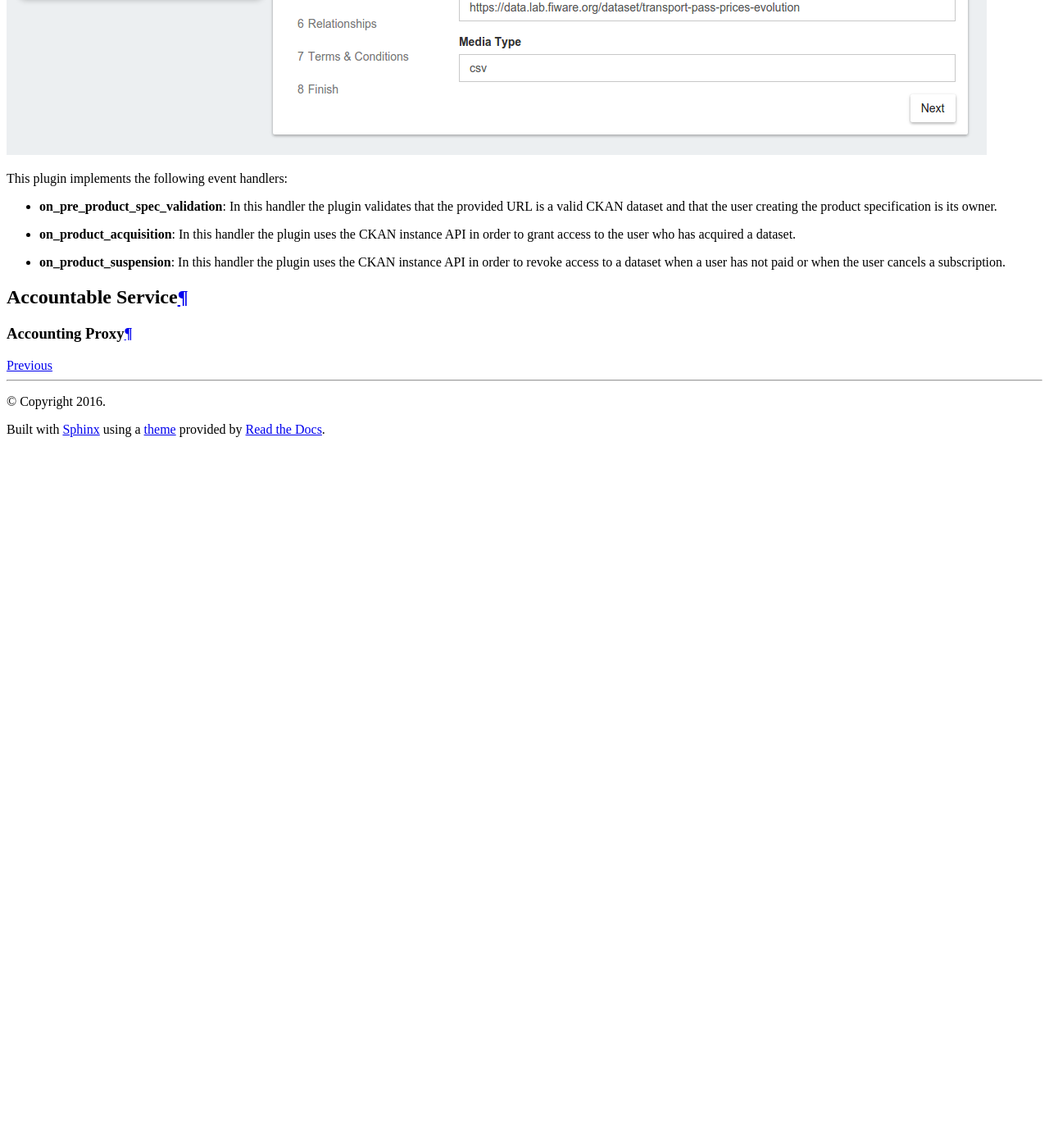
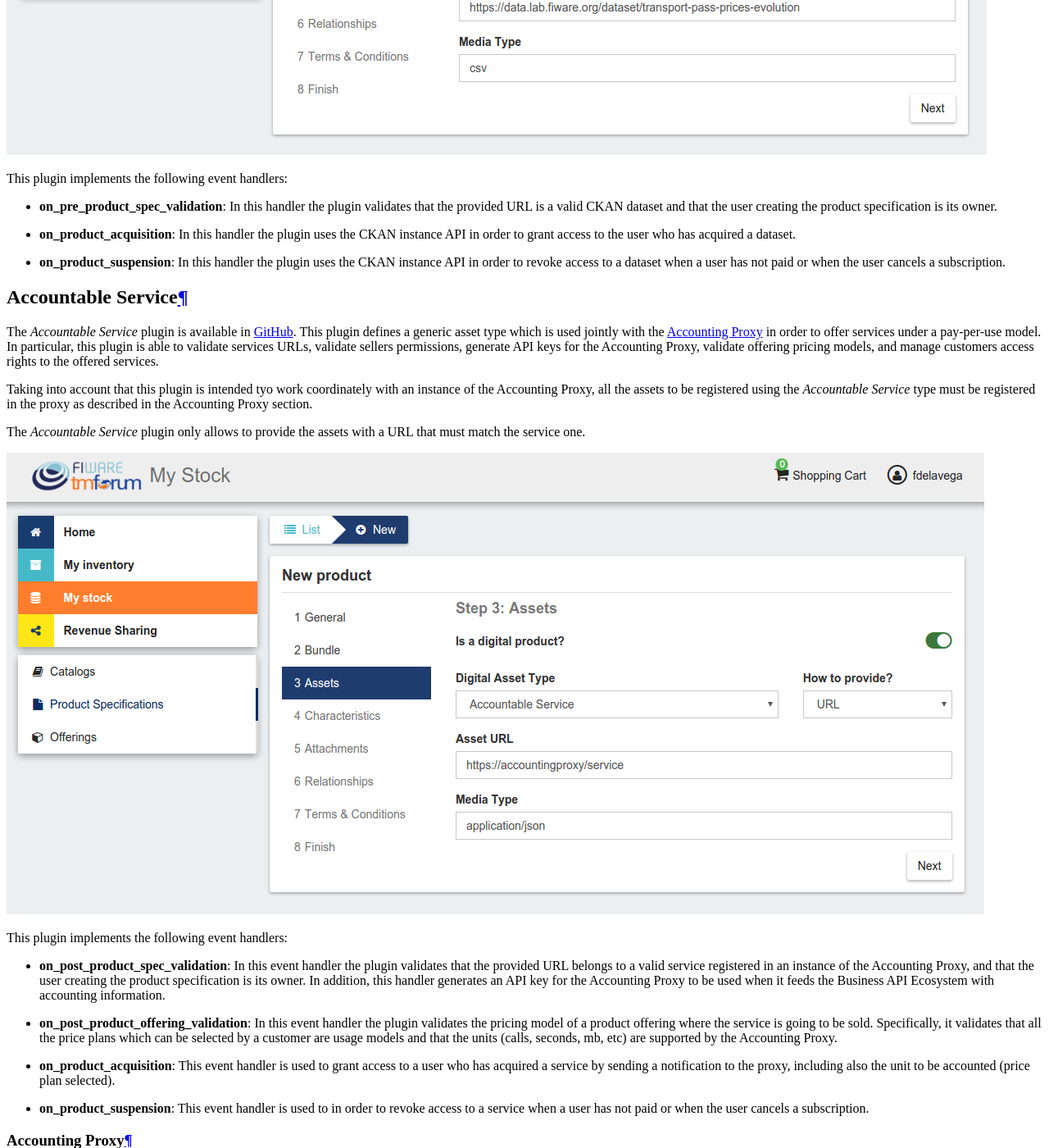
Before and after one commit to FIWARE-TMForum/Business-API-Ecosystem, a Sphinx documentation site: the page built from doc/plugins-guide.rst, in a window 1280 px wide and 1400 px high, scrolled down 2723 px. Shown: the whole window at 82% size. Built offline with Sphinx 7.4.7 and the Read the Docs theme 2.0.0, drawn with Linux system fonts in a browser that asks for light colours; comment, search, counter and statistics services are not loaded; before the commit the page ends 3264 px from its top, so only the background shows below that; some of the changed text lies outside the part shown.

Commit message:
Include Accountable Service plugin documentation

```diff
--- a/doc/plugins-guide.rst
+++ b/doc/plugins-guide.rst
@@ -85,5 +85,34 @@ This plugin implements the following event handlers:
 Accountable Service
 -------------------
 
+The *Accountable Service* plugin is available in `GitHub <https://github.com/FIWARE-TMForum/wstore-orion-plugin>`__.
+This plugin defines a generic asset type which is used jointly with the `Accounting Proxy <https://github.com/FIWARE-TMForum/Accounting-Proxy>`__
+in order to offer services under a pay-per-use model. In particular, this plugin is able to validate services URLs,
+validate sellers permissions, generate API keys for the Accounting Proxy, validate offering pricing models, and manage
+customers access rights to the offered services.
+
+Taking into account that this plugin is intended tyo work coordinately with an instance of the Accounting Proxy, all
+the assets to be registered using the *Accountable Service* type must be registered in the proxy as described in the
+Accounting Proxy section.
+
+The *Accountable Service* plugin only allows to provide the assets with a URL that must match the service one.
+
+.. image:: /images/plugin/accounting1.png
+   :align: center
+
+This plugin implements the following event handlers:
+
+* **on_post_product_spec_validation**: In this event handler the plugin validates that the provided URL belongs to a valid
+  service registered in an instance of the Accounting Proxy, and that the user creating the product specification is its owner.
+  In addition, this handler generates an API key for the Accounting Proxy to be used when it feeds the Business API Ecosystem
+  with accounting information.
+* **on_post_product_offering_validation**: In this event handler the plugin validates the pricing model of a product offering
+  where the service is going to be sold. Specifically, it validates that all the price plans which can be selected by a
+  customer are usage models and that the units (calls, seconds, mb, etc) are supported by the Accounting Proxy.
+* **on_product_acquisition**: This event handler is used to grant access to a user who has acquired a service by sending
+  a notification to the proxy, including also the unit to be accounted (price plan selected).
+* **on_product_suspension**: This event handler is used to in order to revoke access to a service when a user has not
+  paid or when the user cancels a subscription.
+
 Accounting Proxy
 ================
```
Also changed, not shown: other parts of doc/plugins-guide.rst (+1 -1 lines), doc/images/plugin/accounting1.png (added).
